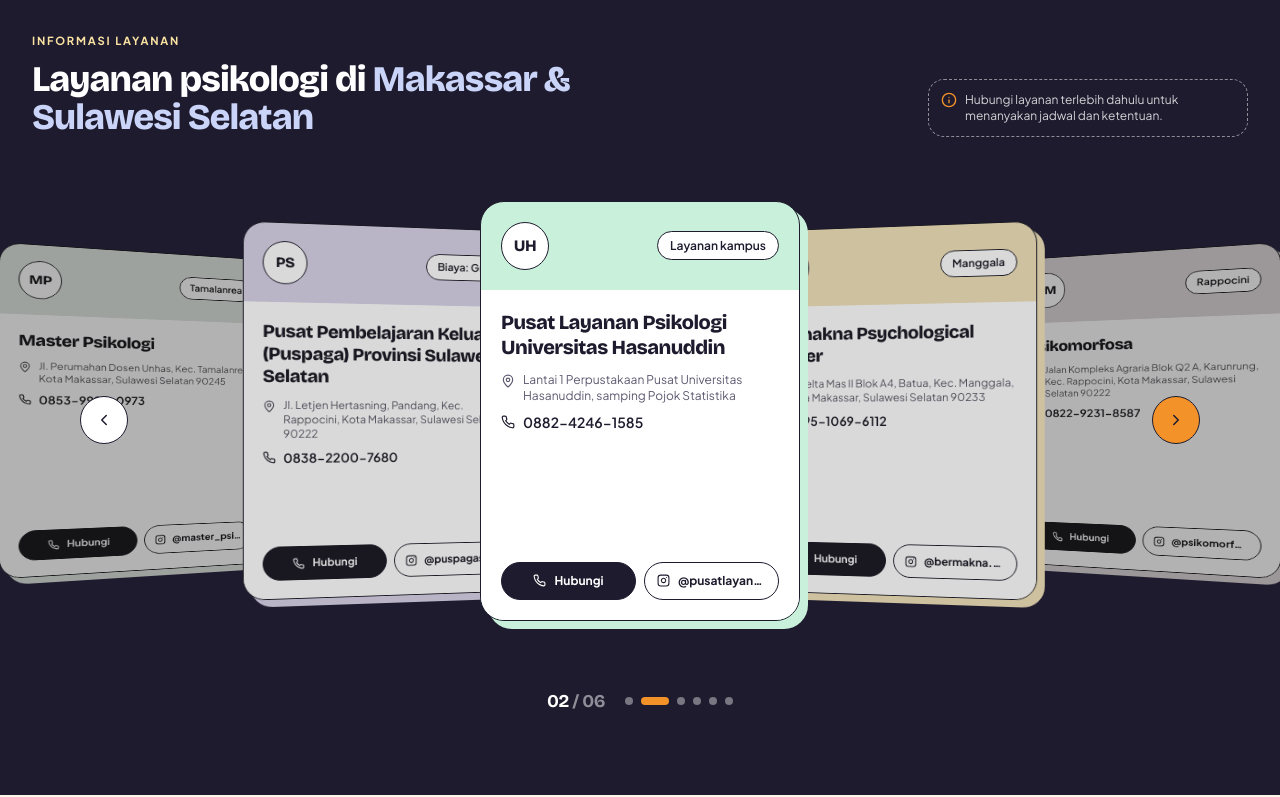
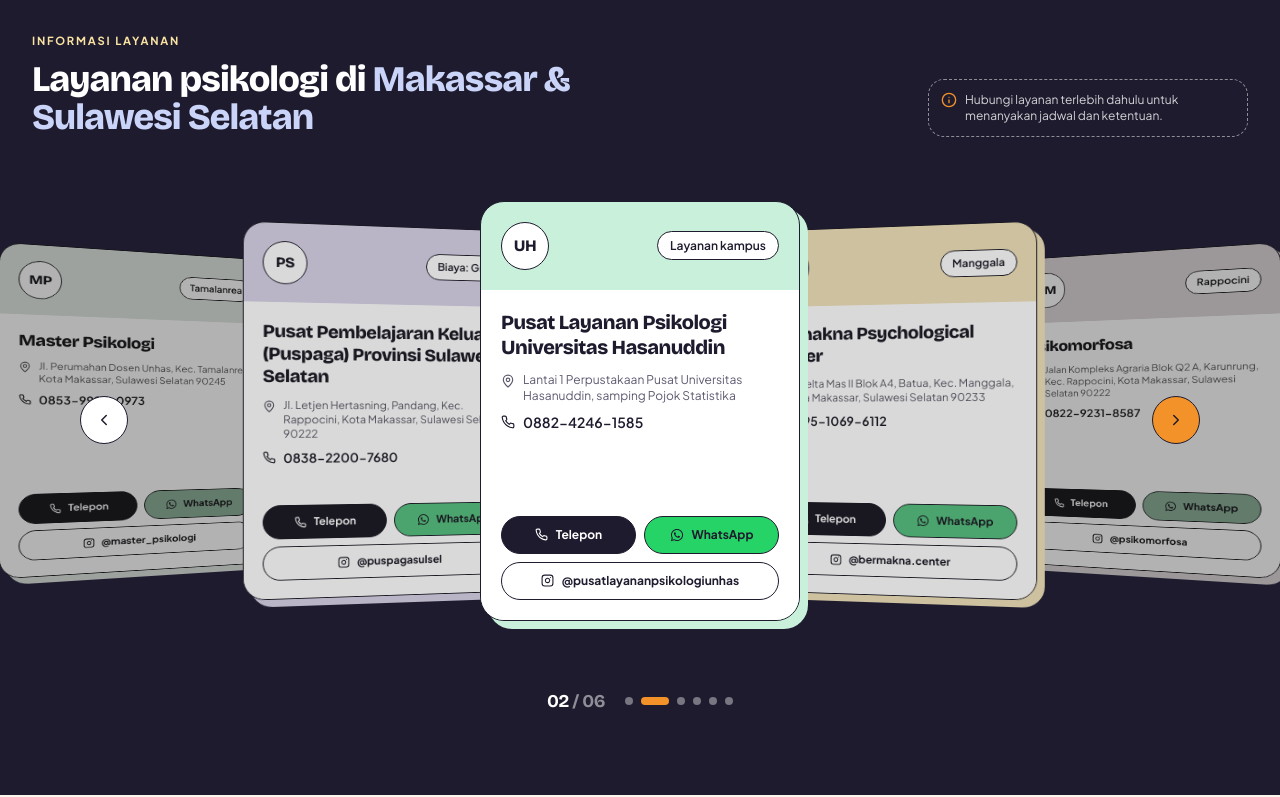
Before and after one commit to nabilasyalwani/psikoedukasi, a Next.js app: page /langkah-layanan in a window 1280 px wide. Shown: the part 1502-2299 px from the top of the page. Built offline with nearby package versions, Linux system fonts and the light colour scheme.

Commit message:
add whatsapp option for call number

```diff
--- a/components/layanan/ServiceCarousel.tsx
+++ b/components/layanan/ServiceCarousel.tsx
@@ -9,9 +9,12 @@
   LuMapPin,
   LuPhone,
 } from "react-icons/lu";
+import { FaWhatsapp } from "react-icons/fa6";
 
-const telHref = (phone: string) =>
-  `tel:+62${phone.replace(/\D/g, "").replace(/^0/, "")}`;
+const intl = (phone: string) =>
+  `62${phone.replace(/\D/g, "").replace(/^0/, "")}`;
+const telHref = (phone: string) => `tel:+${intl(phone)}`;
+const waHref = (phone: string) => `https://wa.me/${intl(phone)}`;
 
 function Card({ s, active }: { s: Service; active: boolean }) {
   return (
@@ -35,20 +38,29 @@
           <LuPhone size={14} className="shrink-0" />
           {s.phone}
         </p>
-        <div className="mt-auto grid grid-cols-2 gap-2 pt-6">
+        <div className="mt-auto grid grid-cols-2 gap-2 pt-5">
           <a
             href={telHref(s.phone)}
             tabIndex={active ? 0 : -1}
             className="btn btn-dark justify-center px-3! py-2.5! text-xs! shadow-none!"
           >
-            <LuPhone size={13} /> Hubungi
+            <LuPhone size={13} /> Telepon
+          </a>
+          <a
+            href={waHref(s.phone)}
+            target="_blank"
+            rel="noopener noreferrer"
+            tabIndex={active ? 0 : -1}
+            className="btn justify-center bg-[#25D366] px-3! py-2.5! text-xs! text-ink"
+          >
+            <FaWhatsapp size={14} /> WhatsApp
           </a>
           <a
             href={`https://instagram.com/${s.instagram}`}
             target="_blank"
             rel="noopener noreferrer"
             tabIndex={active ? 0 : -1}
-            className="btn btn-light justify-center overflow-hidden px-3! py-2.5! text-xs!"
+            className="btn btn-light col-span-2 justify-center overflow-hidden px-3! py-2.5! text-xs!"
             title={`@${s.instagram}`}
           >
             <LuInstagram size={13} className="shrink-0" />
```
